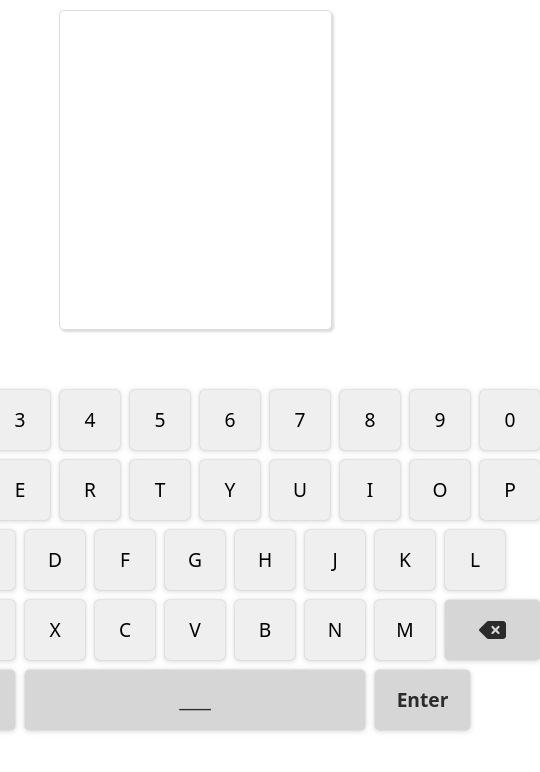
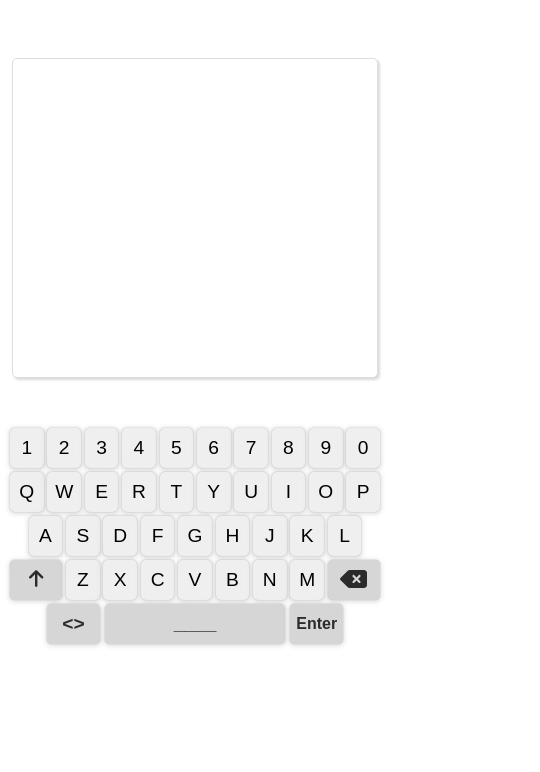
Before and after one commit to btl28/virtual-keyboard, a React (Create React App) app: page / in a window 390 px wide. Shown: the top 772 px of the page, 540 px wide, since content can reach past the window. Built offline with nearby package versions, Linux system fonts and the light colour scheme.

Commit message:
Made app responsive for mobile.

```diff
--- a/src/characters.js
+++ b/src/characters.js
@@ -3,10 +3,14 @@ const chars = {
     row2: ["Q", "W", "E", "R", "T", "Y", "U", "I", "O", "P"],
     row3: ["A", "S", "D", "F", "G", "H", "J", "K", "L"],
     row4: ["Z", "X", "C", "V", "B", "N", "M"],
-    altRow1: ["!", "@", "#", "$", "%", "^", "&", "*", "(", ")"],
+
     altRow2: ["q", "w", "e", "r", "t", "y", "u", "i", "o", "p"],
     altRow3: ["a", "s", "d", "f", "g", "h", "j", "k", "l"],
     altRow4: ["z", "x", "c", "v", "b", "n", "m"],
+
+    symbols1: ["!", "@", "#", "$", "%", "^", "&", "*", "(", ")"],
+    symbols2: ["~", "-", "_", "=", "+", "[", "]", "{", "}", "\\"],
+    symbols3: [";", ":", "\'", "\"", ",", ".", "<", ">", "/", "?"],
 };
 
 export default chars;
--- a/src/components/App.jsx
+++ b/src/components/App.jsx
@@ -1,10 +1,11 @@
-import React, {useState} from "react";
+import React, {useEffect, useState} from "react";
 import Display from "./Display";
 import Keyboard from "./Keyboard";
 
 function App() {
   const [displayVal, setDisplayVal] = useState("");
   const [isShift, setIsShift] = useState(false);
+  const [symbolState, setSymbolState] = useState(0);
 
   function setDisplay(id) {
     if (id !== "shift" && id !== "enter" && id !== "space" && id !== "backspace" && id !== "symbol") {
@@ -22,12 +23,18 @@ function App() {
     id === "enter" && setDisplayVal(() => {
       return displayVal + "\n"
     })
+    id === "symbol" && setSymbolState(() => {
+      if (symbolState === 3)
+        return 0
+      else
+        return symbolState + 1
+    })
   }
 
   return (
     <div>
       <Display displayVal={displayVal} />
-      <Keyboard changeVal={setDisplay} isShiftTrue={isShift} />
+      <Keyboard changeVal={setDisplay} isShiftTrue={isShift} symbolState={symbolState} />
     </div>
   );
 }
--- a/src/components/Display.jsx
+++ b/src/components/Display.jsx
@@ -4,7 +4,7 @@ function Display(props) {
 
     return (
         <div className="display">
-            <textarea readOnly rows="12" value={props.displayVal} />
+            <textarea readOnly value={props.displayVal} />
         </div>
     );
 }
--- a/src/components/Keyboard.jsx
+++ b/src/components/Keyboard.jsx
@@ -1,10 +1,9 @@
-import React, {useState} from "react";
+import React, {useEffect, useState} from "react";
 import Key from "./Key";
 import chars from "../characters";
 import { FontAwesomeIcon } from '@fortawesome/react-fontawesome';
 import { faDeleteLeft } from '@fortawesome/free-solid-svg-icons';
 import { faArrowUp } from '@fortawesome/free-solid-svg-icons';
-import { faArrowLeft } from '@fortawesome/free-solid-svg-icons';
 
 function Keyboard(props) {
 
@@ -15,23 +14,29 @@ function Keyboard(props) {
 
     const deleteIcon = <FontAwesomeIcon icon={faDeleteLeft} />
     const shiftIcon = <FontAwesomeIcon icon={faArrowUp} />
-    const enterIcon = <FontAwesomeIcon icon={faArrowLeft} />
 
     const [row1, setRow1] = useState(row1Def);
     const [row2, setRow2] = useState(row2Def);
     const [row3, setRow3] = useState(row3Def);
     const [row4, setRow4] = useState(row4Def);
 
-    function changeDisplay(id) {
-        props.changeVal(id);
-        props.isShiftTrue === false ? setRow1(row1Def) : setRow1(chars.altRow1);
+    useEffect(() => {
         props.isShiftTrue === false ? setRow2(row2Def) : setRow2(chars.altRow2);
         props.isShiftTrue === false ? setRow3(row3Def) : setRow3(chars.altRow3);
         props.isShiftTrue === false ? setRow4(row4Def) : setRow4(chars.altRow4);
+
+        props.symbolState === 0 && setRow1(row1Def)
+        props.symbolState === 1 && setRow1(chars.symbols1)
+        props.symbolState === 2 && setRow1(chars.symbols2)
+        props.symbolState === 3 && setRow1(chars.symbols3)
+    })
+
+    function changeDisplay(id) {
+        props.changeVal(id);
     }
 
     return (
-        <div className="container">
+        <div className="grid-container">
             {row1.map((item, index) => {
                 return <Key keyName={item} key={index} id={item} class="key" onButtonClick={changeDisplay} />
             })}
--- a/src/index.js
+++ b/src/index.js
@@ -1,7 +1,6 @@
 import React from 'react';
 import ReactDOM from 'react-dom/client';
 import App from './components/App';
-import 'bootstrap/dist/css/bootstrap.min.css';
 import './styles.css';
 
 const root = ReactDOM.createRoot(document.getElementById('root'));
--- a/src/styles.css
+++ b/src/styles.css
@@ -1,3 +1,7 @@
+* {
+    box-sizing: border-box;
+}
+
 /* Display */
 
 .display {
@@ -9,6 +13,7 @@
     resize: none;
     padding: 15px;
     width: 70%;
+    height: 30rem;
     outline: none;
     border-color: rgb(221, 221, 221);
     border-radius: 5px;
@@ -18,7 +23,7 @@
 
 /* Keyboard */
 
-.container {
+.grid-container {
     display: grid;
     padding: 10px;
     grid-template-columns: repeat(20, [col] 35px);
@@ -108,3 +113,45 @@
     background-color: rgb(214, 214, 214);
     color: rgb(43, 43, 43);
 }
+
+@media screen and (max-width: 700px) {
+
+    .display textarea {
+        padding: 5px;
+        width: 98%;
+        height: 20rem;
+        outline: none;
+        margin-top: 50px;
+    }
+
+    .grid-container {
+        grid-template-columns: repeat(20, [col] 5%);
+        grid-template-rows: repeat(5, [row] 35%);
+        padding: 0;
+    }
+
+    .row3 {
+        grid-template-columns: repeat(18, [col] 100%);
+    }
+
+    .row4 {
+        grid-template-columns: repeat(14, [col] 100%);
+    }
+
+    .key {
+        width: 90%;
+        height: 90%;
+    }
+
+    .space {
+        width: 80%;
+    }
+
+    .fn-key {
+        width: 280%;
+    }
+
+    .enter {
+        font-size: 1rem;
+    }
+}
```
